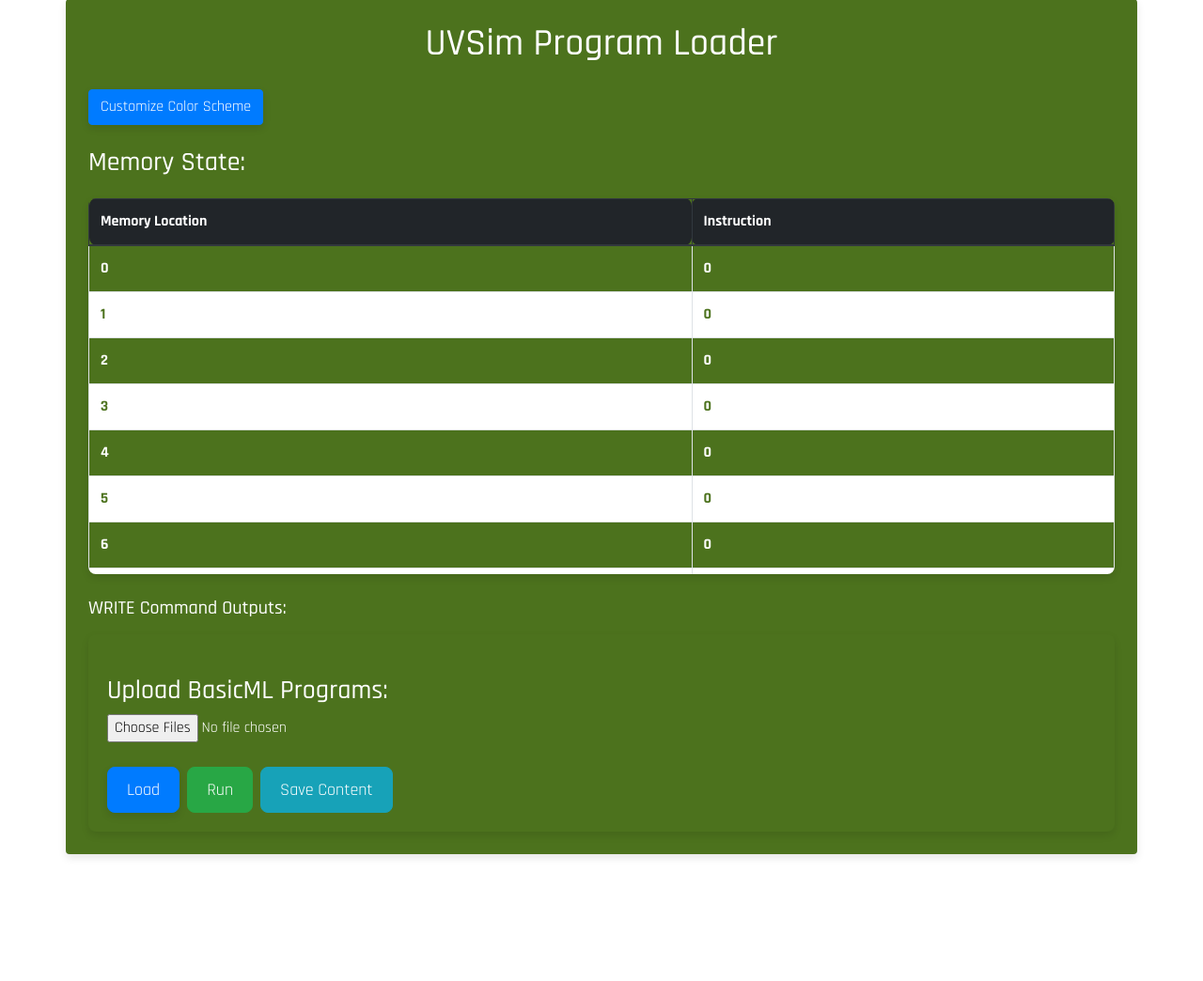
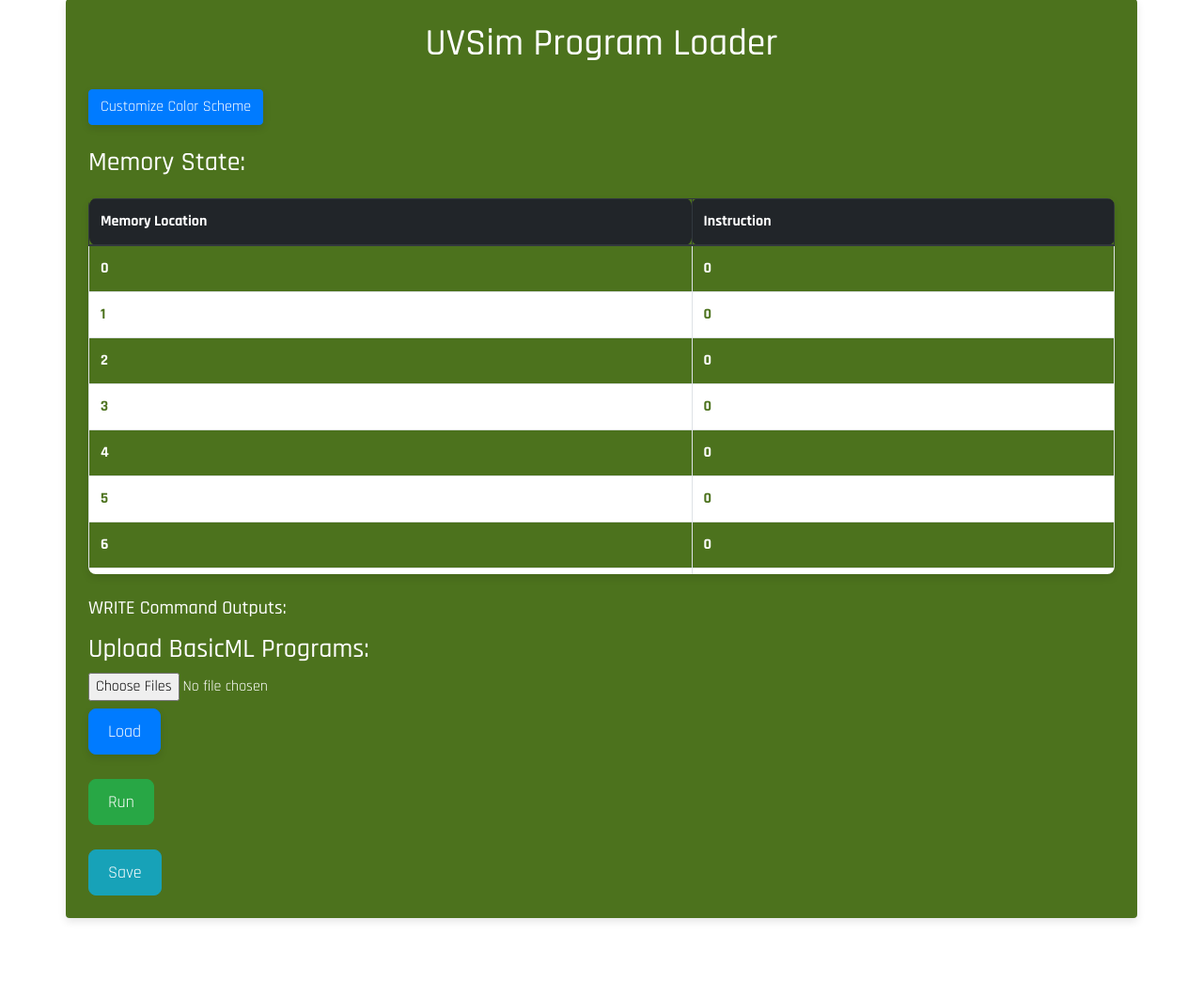
Before and after one commit to dchamp16/group-a-cs2450, a Flask app: page / in a window 1280 px wide. Shown: the part 89-1133 px from the top of the page at 94% size. Run offline with Flask 3, Linux system fonts and the light colour scheme; some libraries are stand-ins or nearby versions.

Commit message:
run working

```diff
--- a/app.py
+++ b/app.py
@@ -3,8 +3,9 @@ from uv_sim import UVSim
 import os
 
 app = Flask(__name__)
-app.secret_key = os.urandom(24)
+app.secret_key = os.urandom(24)  # Replace with a randomly generated key
 
+# Initialize the simulator globally
 uv_sim = UVSim(memory_size=250)
 
 @app.route('/', methods=['GET', 'POST'])
@@ -38,7 +39,6 @@ def index():
             input_prompt = 'second'
     return render_template('index.html', memory=memory, input_required=input_required, operand=operand, message=message, input_prompt=input_prompt, enumerate=enumerate, write_outputs=uv_sim.cpu.write_outputs)
 
-
 @app.route('/load', methods=['POST'])
 def load():
     global uv_sim
@@ -60,6 +60,7 @@ def load():
     else:
         flash('No file uploaded.')
         return redirect(url_for('index'))
+
 
 @app.route('/run', methods=['POST'])
 def run():
--- a/templates/index.html
+++ b/templates/index.html
@@ -55,6 +55,7 @@
         </div>
     </div>
 
+
     <h3>Memory State:</h3>
     <div class="table-container mb-4">
         <table class="table table-hover table-bordered">
@@ -75,8 +76,8 @@
         </table>
     </div>
 
-    <h2 class="small-heading">WRITE Command Outputs:</h2>
-    <ul class="small-text">
+    <h2 style="font-size: 1.25rem;">WRITE Command Outputs:</h2>
+    <ul style="font-size: 0.875rem;">
         {% for output in write_outputs %}
         <li>{{ output }}</li>
         {% endfor %}
@@ -89,42 +90,28 @@
     <div class="alert alert-danger mt-3">{{ message }}</div>
     {% endfor %}
     {% if input_required %}
-    <div class="container d-flex justify-content-around">
-        <form method="post" action="{{ url_for('index') }}" class="mt-3">
+    <form method="post" class="mt-3">
         <div class="form-group">
             <label>Enter value for memory location {{ operand }} ({{ input_prompt }} input):</label>
             <input type="text" class="form-control form-control-lg" name="user_input" required>
             <button type="submit" class="btn btn-secondary btn-block btn-lg mt-2">Submit</button>
         </div>
     </form>
-    </div>
     {% else %}
-    <div class="container">
-        <div class="row justify-content">
-            <div class="col-md-8">
-                <form method="post" enctype="multipart/form-data" action="{{ url_for('load') }}" class="mt-4">
-                    <div class="form-group">
-                        <label for="file" class="h3">Upload
-                            BasicML Programs:</label>
+    <form method="post" enctype="multipart/form-data" action="{{ url_for('load') }}" class="mt-3">
+        <div class="form-group mb-0 flex-grow-1 mr-3">
+            <label for="file" class="h3">Upload BasicML Programs:</label>
             <input type="file" class="form-control-file" id="file" name="file" multiple>
-                    </div>
-                    <div
-                            class="d-flex justify-content-start mt-3">
-                        <button type="submit" class="btn btn-primary btn-lg">Load</button>
-                        <form method="post" action="{{ url_for('run') }}">
-                            <button type="submit" class="btn btn-success btn-lg ml-2">Run</button>
-                        </form>
-                        <form>
-                            <button id="saveContent" class="btn btn-info btn-lg ml-2">Save Content</button>
-                        </form>
+            <button type="submit" class="btn btn-primary btn-lg mt-2">Load</button>
         </div>
     </form>
+    <form method="post" action="{{ url_for('run') }}" class="mt-3">
+        <button type="submit" class="btn btn-success btn-lg">Run</button>
+    </form>
+    <div class="d-flex justify-content-between mt-3" id="button-group">
+        <button id="saveContent" class="btn btn-info btn-lg">Save</button>
     </div>
-        </div>
-    </div>
-
     {% endif %}
-
 </div>
 
 <!-- Bootstrap and jQuery scripts for responsive behavior and additional features -->
```
Also changed, not shown: cpu.py (+7 -1 lines). Lines whose indentation alone changed are shown as unchanged.
